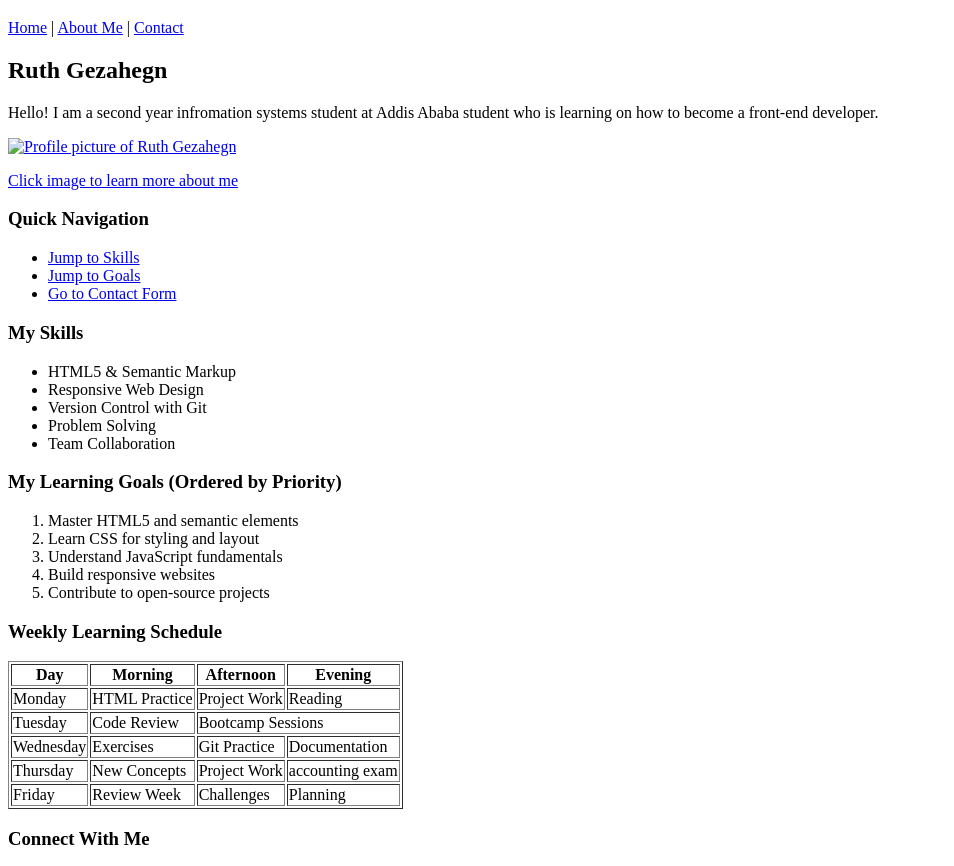
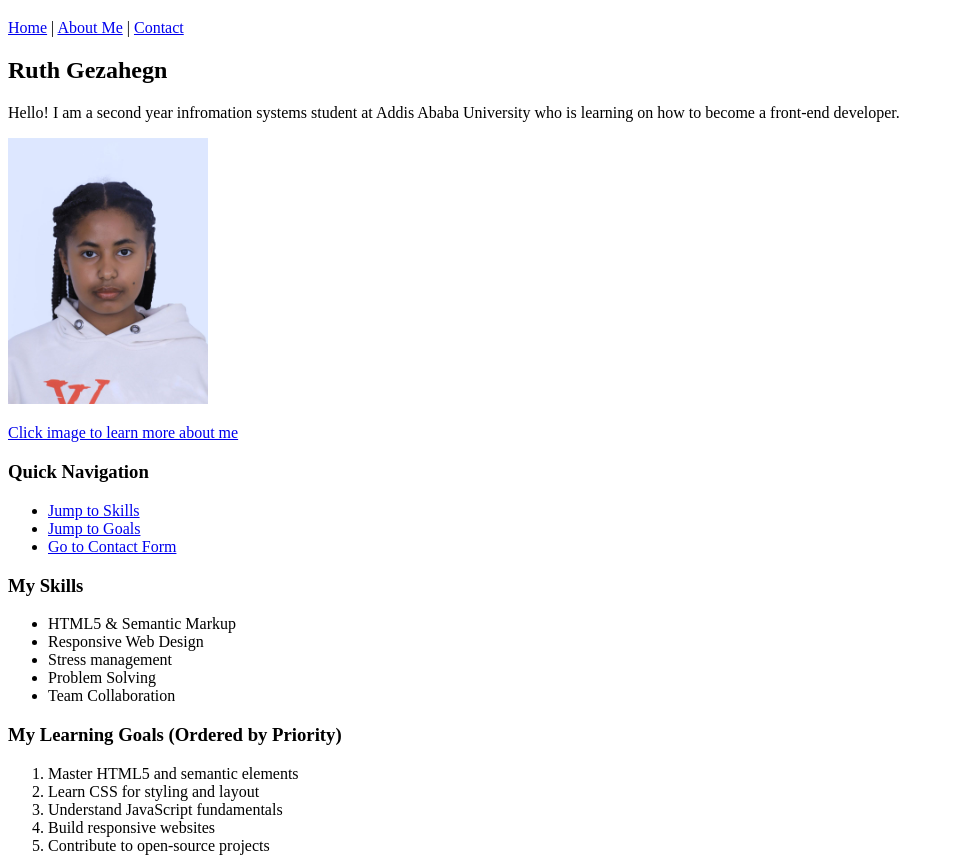
Before and after one commit to Ruthgezahegn/portfolio-project, a plain HTML site: page index.html in a window 1280 px wide. Shown: the part 61-927 px from the top of the page, without its empty margins (0-954 px from the left). Drawn offline with Linux system fonts and the light colour scheme.

Commit message:
updated home page

```diff
--- a/index.html
+++ b/index.html
@@ -21,11 +21,11 @@
         <!-- Welcome Section -->
         <section id="welcome">
             <h2>Ruth Gezahegn</h2>
-            <p>Hello! I am a second year infromation systems student at Addis Ababa student  who is learning on how to become a front-end developer.</p>
+            <p>Hello! I am a second year infromation systems student at Addis Ababa University  who is learning on how to become a front-end developer.</p>
 
             <!-- Clickable Image Link -->
             <a href="about.html">
-                <img src="images/profile.jpg" alt="Profile picture of Ruth Gezahegn" width="200">
+                <img src="images/Ruth .jpg" alt="Profile picture of Ruth Gezahegn" width="200">
                 <p>Click image to learn more about me</p>
             </a>
         </section>
@@ -44,9 +44,9 @@
         <section id="skills">
             <h3>My Skills</h3>
             <ul>
-           <li>HTML5 & Semantic Markup</li>
+                <li>HTML5 & Semantic Markup</li>
                 <li>Responsive Web Design</li>
-                <li>Version Control with Git</li>
+                <li>Stress management</li>
                 <li>Problem Solving</li>
                 <li>Team Collaboration</li>
             </ul>
@@ -85,14 +85,15 @@
                     </tr>
                     <tr>
                         <td>Tuesday</td>
-                        <td>Code Review</td>
-                        <td colspan="2">Bootcamp Sessions</td>
+                        <td> IS project Submission</td>
+                        <td>exam</td>
+                        <td>data base project</td>
                     </tr>
                     <tr>
                         <td>Wednesday</td>
                         <td>Exercises</td>
-                        <td>Git Practice</td>
-                        <td>Documentation</td>
+                        <td>family meeting</td>
+                        <td>visit charity campany</td>
                     </tr>
                     <tr>
                         <td>Thursday</td>
@@ -114,9 +115,9 @@
         <section id="external-links">
             <h3>Connect With Me</h3>
             <p>
-                <a href="https://github.com" target="_blank" title="Visit my GitHub profile">GitHub</a> |
-                <a href="https://linkedin.com" target="_blank" title="Visit my LinkedIn profile">LinkedIn</a> |
-                <a href="https://telegram.org" target="_blank" title="Message me on Telegram">Telegram</a>
+                <a href="https://github.com/Ruthgezahegn" target="_blank" title="Visit my GitHub profile">GitHub</a> |
+                <a href="https://www.linkedin.com/in/ruth-gezahegn-b529a1391/" target="_blank" title="Visit my LinkedIn profile">LinkedIn</a> |
+                <a href="https://t.me/Rutali05" target="_blank" title="Message me on Telegram">Telegram</a>
             </p>
         </section>
 
```
